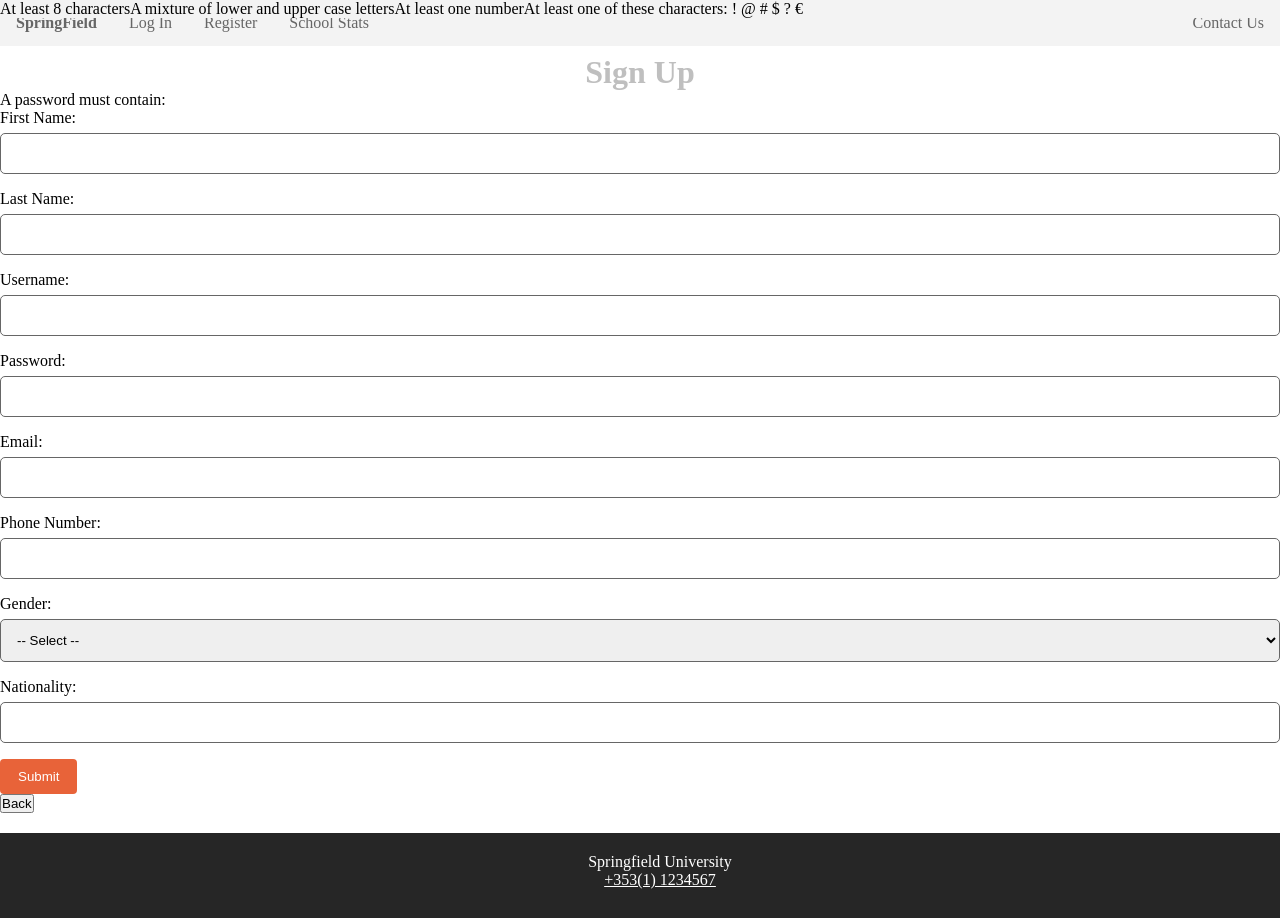
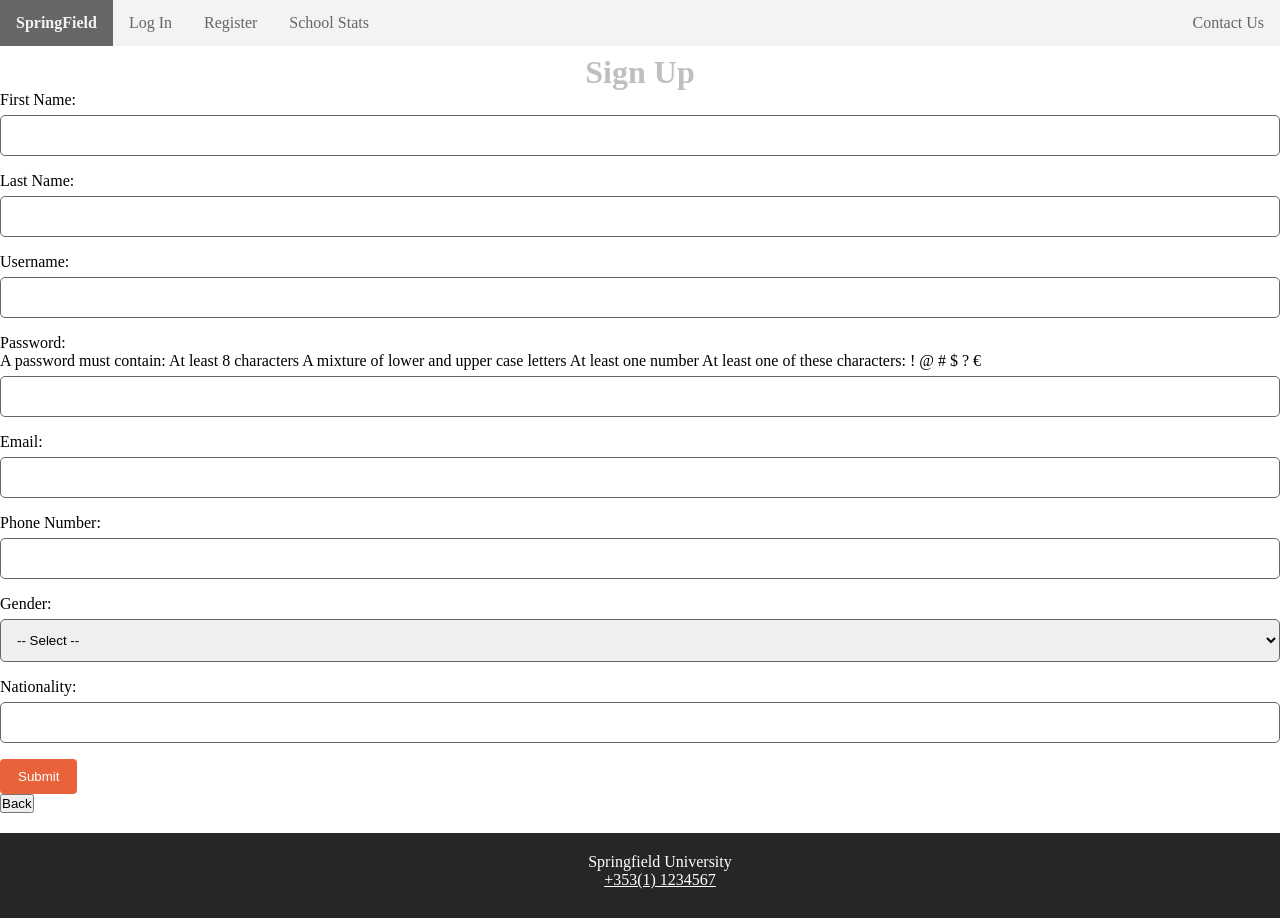
Before and after one commit to markhartnett/Darkvoid, a website: page frontend/signup.html in a window 1280 px wide. Shown: the top 918 px of the page. Drawn offline with nearby package versions, Linux system fonts and the light colour scheme.

Commit message:
fixed problem with password requirements being displayed on top of page

```diff
--- a/frontend/signup.html
+++ b/frontend/signup.html
@@ -21,13 +21,7 @@
 <br>
 <br>
 <div id="signup">
-    <h1>Sign Up</h1>A password must contain:
-    <ul>
-        <li>At least 8 characters</li>
-        <li>A mixture of lower and upper case letters</li>
-        <li>At least one number</li>
-        <li>At least one of these characters: ! @ # $ ? €</li>
-    </ul>
+    <h1>Sign Up</h1>
     <form id="signUpForm">
         <label>
             First Name:
@@ -43,6 +37,12 @@
         </label><br/>
         <label>
             Password:
+            <br/>
+            A password must contain:
+            At least 8 characters
+            A mixture of lower and upper case letters
+            At least one number
+            At least one of these characters: ! @ # $ ? €
             <input type="text" id="password"/>
         </label><br/>
         <label>
```
